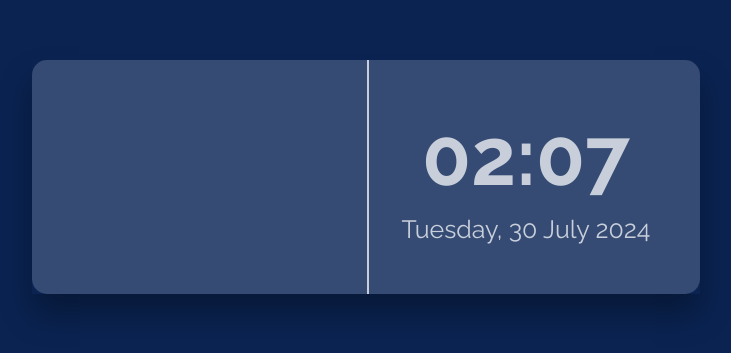
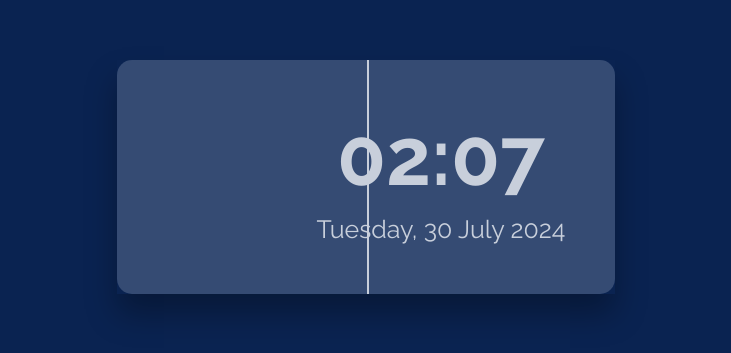
Before and after one commit to Toni2176/Weather-Time-git, a plain HTML site: page index.html in a window 1280 px wide. Shown: the part 223-576 px from the top of the page, without its empty margins (274-1005 px from the left). Drawn offline with Linux system fonts and the light colour scheme.

Commit message:
Update style.css

```diff
--- a/style.css
+++ b/style.css
@@ -42,7 +42,6 @@ body {
   border-top-left-radius: 15px;
   border-bottom-left-radius: 15px;
   color: var(--gray);
-  width: 25vw;
   padding-right: 100px;
 }
 
```
